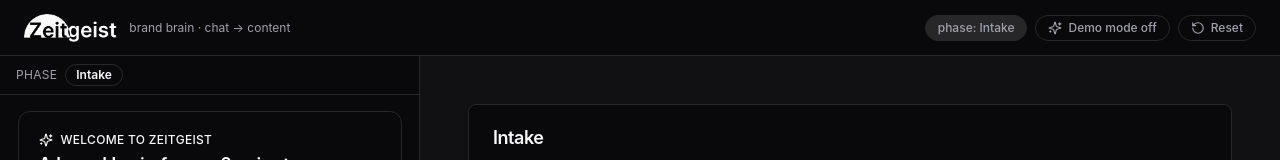
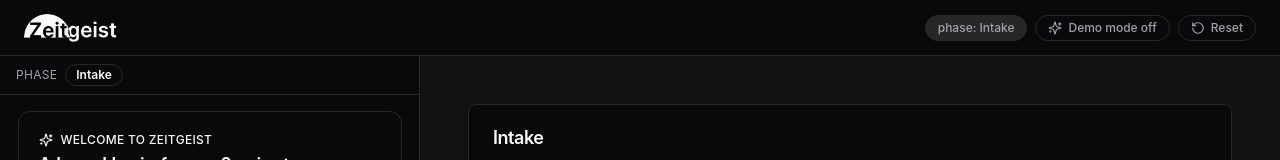
Before and after one commit to TalweSingh/zeitgeist, a Next.js app: page / in a window 1280 px wide. Shown: the top 160 px of the page. Built offline with nearby package versions, Linux system fonts and the light colour scheme.

Commit message:
Feat: remove text next to logo

```diff
--- a/app/page.tsx
+++ b/app/page.tsx
@@ -61,9 +61,6 @@ export default function HomePage() {
       <header className="flex h-14 items-center justify-between border-b border-border bg-background px-6">
         <div className="flex items-center gap-3">
           <img src="/logo.png" alt="Zeitgeist" className="h-7 w-auto" />
-          <span className="text-xs text-muted-foreground">
-            brand brain · chat → content
-          </span>
         </div>
         <div className="flex items-center gap-2">
           <div className="rounded-full border border-border bg-muted px-3 py-1 text-xs font-medium text-muted-foreground">
```
